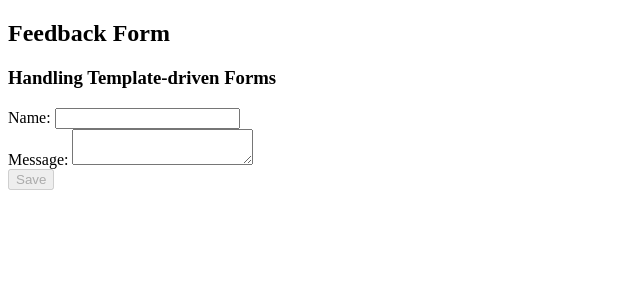
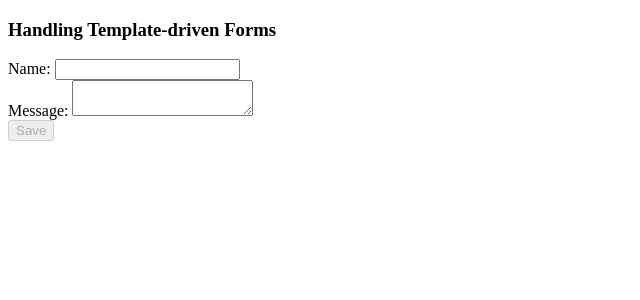
Before and after one commit to johndavid0707/Angular-Practice, an Angular app: page /feedback in a window 1280 px wide. Shown: the top 300 px of the page, without its empty margins (0-640 px from the left). Built offline with nearby package versions, Linux system fonts and the light colour scheme.

Commit message:
Fix: Changes

```diff
--- a/src/app/Route-Protection-For-Unsaved-Form/feedback/feedback.html
+++ b/src/app/Route-Protection-For-Unsaved-Form/feedback/feedback.html
@@ -1,5 +1,3 @@
-<h2>Feedback Form</h2>
-
 <h3>Handling Template-driven Forms</h3>
 
 <form #feedbackForm="ngForm" (ngSubmit)="submitForm()">
```
